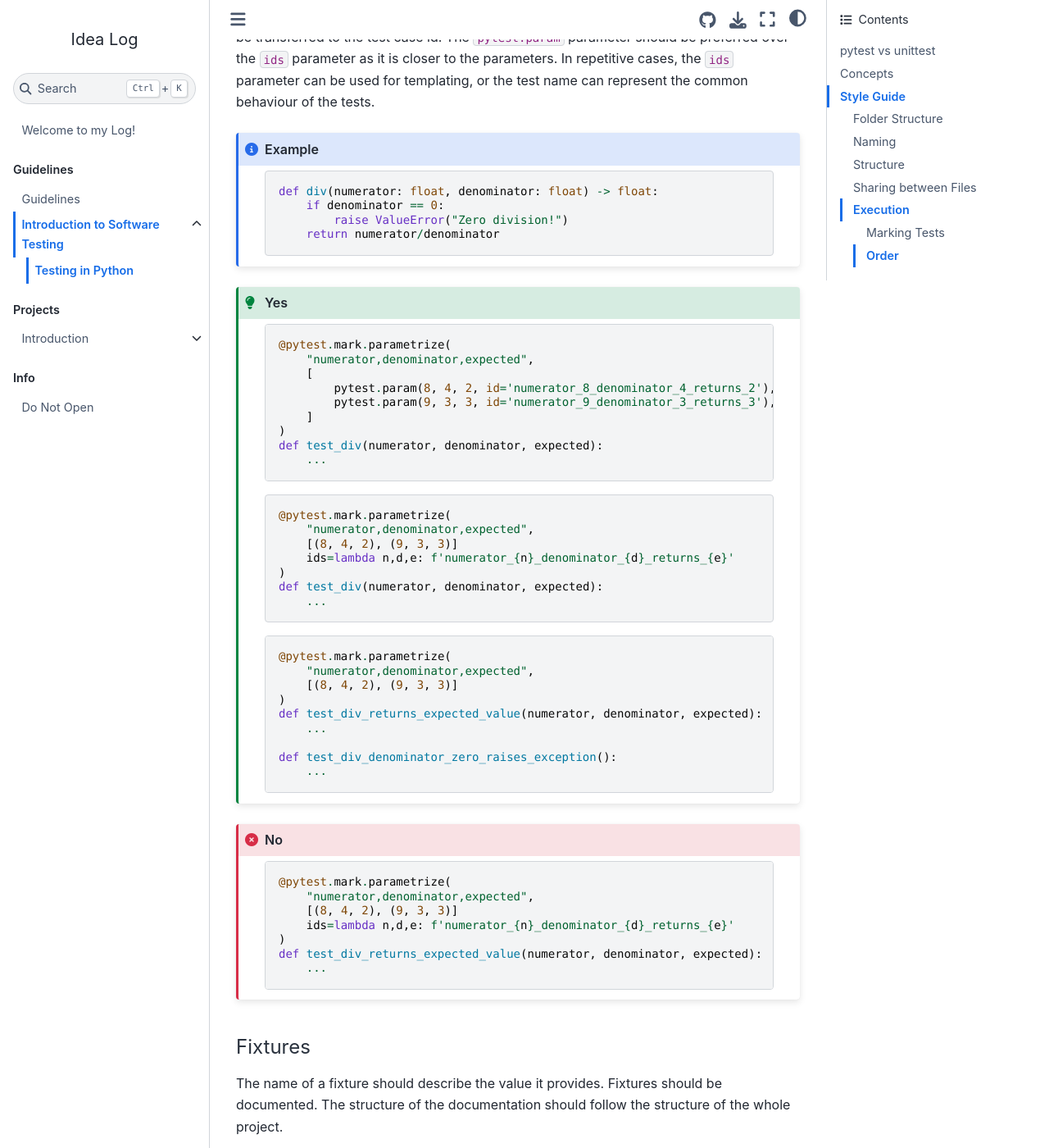
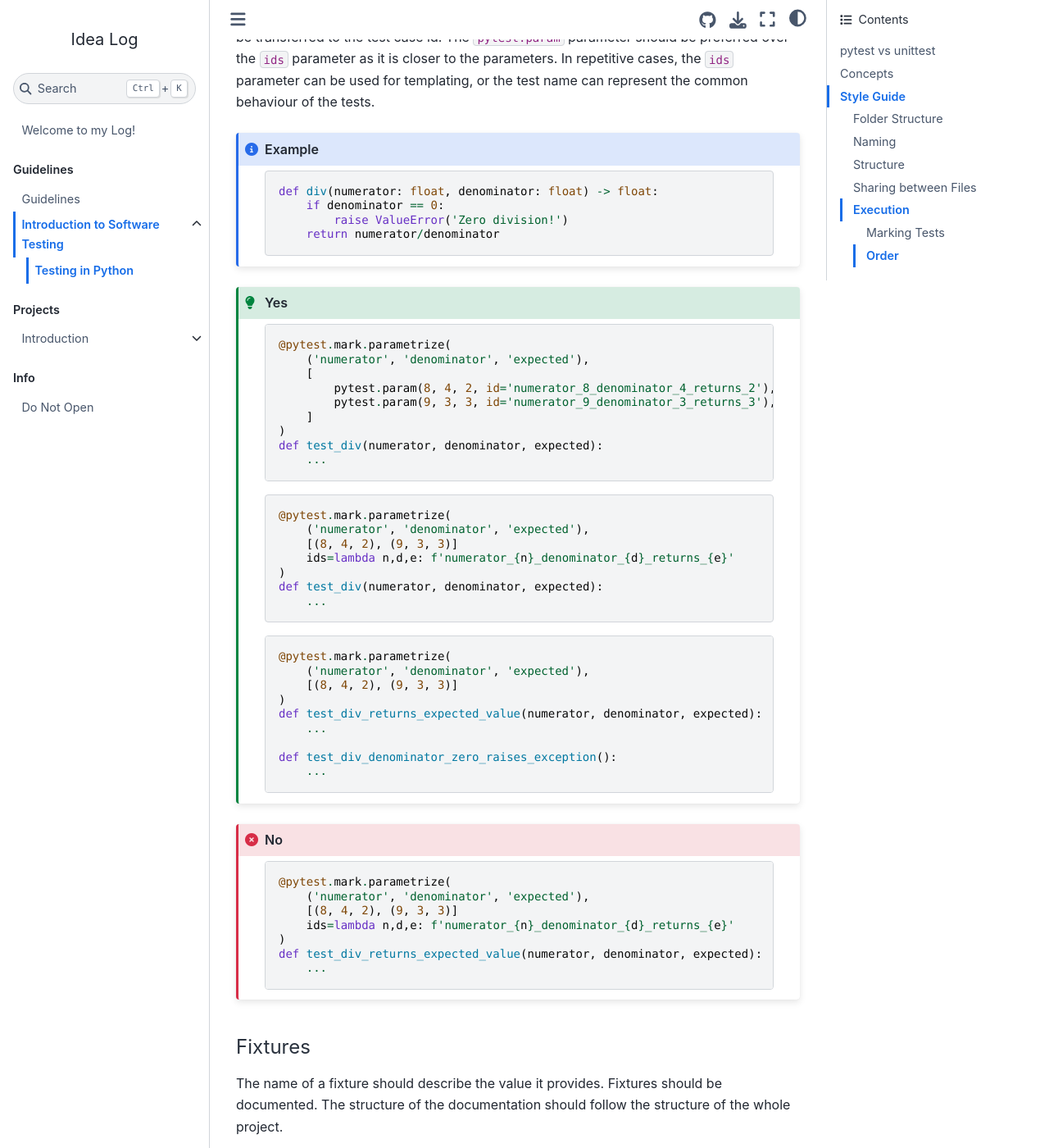
Before and after one commit to Ronho/log, a Jupyter Book: the page built from content/guidelines/testing/python_testing.md, in a window 1280 px wide and 1400 px high, scrolled down 3101 px. Shown: the whole window at 82% size. Built offline with Jupyter Book 1.0.4 settings and Sphinx 7.4.7 and the Sphinx Book theme 1.1.4, drawn with Linux system fonts in a browser that asks for light colours; some of the changed text lies outside the part shown.

Commit message:
feat: tuple parameters

````diff
--- a/content/guidelines/testing/python_testing.md
+++ b/content/guidelines/testing/python_testing.md
@@ -79,7 +79,7 @@ Tests must start with `test_` followed by the name of the functionality, the sta
 ```python
 def div(numerator: float, denominator: float) -> float:
     if denominator == 0:
-        raise ValueError("Zero division!")
+        raise ValueError('Zero division!')
     return numerator/denominator
 ```
 :::
@@ -119,7 +119,7 @@ In the case of parameterised tests, the state to be tested and the expected beha
 ```python
 def div(numerator: float, denominator: float) -> float:
     if denominator == 0:
-        raise ValueError("Zero division!")
+        raise ValueError('Zero division!')
     return numerator/denominator
 ```
 :::
@@ -129,7 +129,7 @@ def div(numerator: float, denominator: float) -> float:
 
 ```python
 @pytest.mark.parametrize(
-    "numerator,denominator,expected",
+    ('numerator', 'denominator', 'expected'),
     [
         pytest.param(8, 4, 2, id='numerator_8_denominator_4_returns_2'),
         pytest.param(9, 3, 3, id='numerator_9_denominator_3_returns_3'),
@@ -141,7 +141,7 @@ def test_div(numerator, denominator, expected):
 
 ```python
 @pytest.mark.parametrize(
-    "numerator,denominator,expected",
+    ('numerator', 'denominator', 'expected'),
     [(8, 4, 2), (9, 3, 3)]
     ids=lambda n,d,e: f'numerator_{n}_denominator_{d}_returns_{e}'
 )
@@ -151,7 +151,7 @@ def test_div(numerator, denominator, expected):
 
 ```python
 @pytest.mark.parametrize(
-    "numerator,denominator,expected",
+    ('numerator', 'denominator', 'expected'),
     [(8, 4, 2), (9, 3, 3)]
 )
 def test_div_returns_expected_value(numerator, denominator, expected):
@@ -167,7 +167,7 @@ def test_div_denominator_zero_raises_exception():
 
 ```python
 @pytest.mark.parametrize(
-    "numerator,denominator,expected",
+    ('numerator', 'denominator', 'expected'),
     [(8, 4, 2), (9, 3, 3)]
     ids=lambda n,d,e: f'numerator_{n}_denominator_{d}_returns_{e}'
 )
@@ -237,12 +237,12 @@ def do_something(a: int) -> int | None:
 :class: tip
 
 ```python
-@pytest.mark.parametrize("a,expected", [(4, 5), (81, 82)])
+@pytest.mark.parametrize(('a', 'expected'), [(4, 5), (81, 82)])
 def test_do_something_returns_expected_value(a, expected):
     actual = do_something(a)
     assert actual == expected
 
-@pytest.mark.parametrize("a", [(3), (1)])
+@pytest.mark.parametrize('a', [(3), (1)])
 def test_do_something_returns_none(a):
     actual = do_something(a)
     assert actual is None
@@ -253,7 +253,7 @@ def test_do_something_returns_none(a):
 :class: error
 
 ```python
-@pytest.mark.parametrize("a,expected", [(4, 5), (81, 82), (3, None)])
+@pytest.mark.parametrize(('a', 'expected'), [(4, 5), (81, 82), (3, None)])
 def test_do_something_returns_expected_value(a, expected):
     actual = do_something(a)
     assert actual == expected
````
